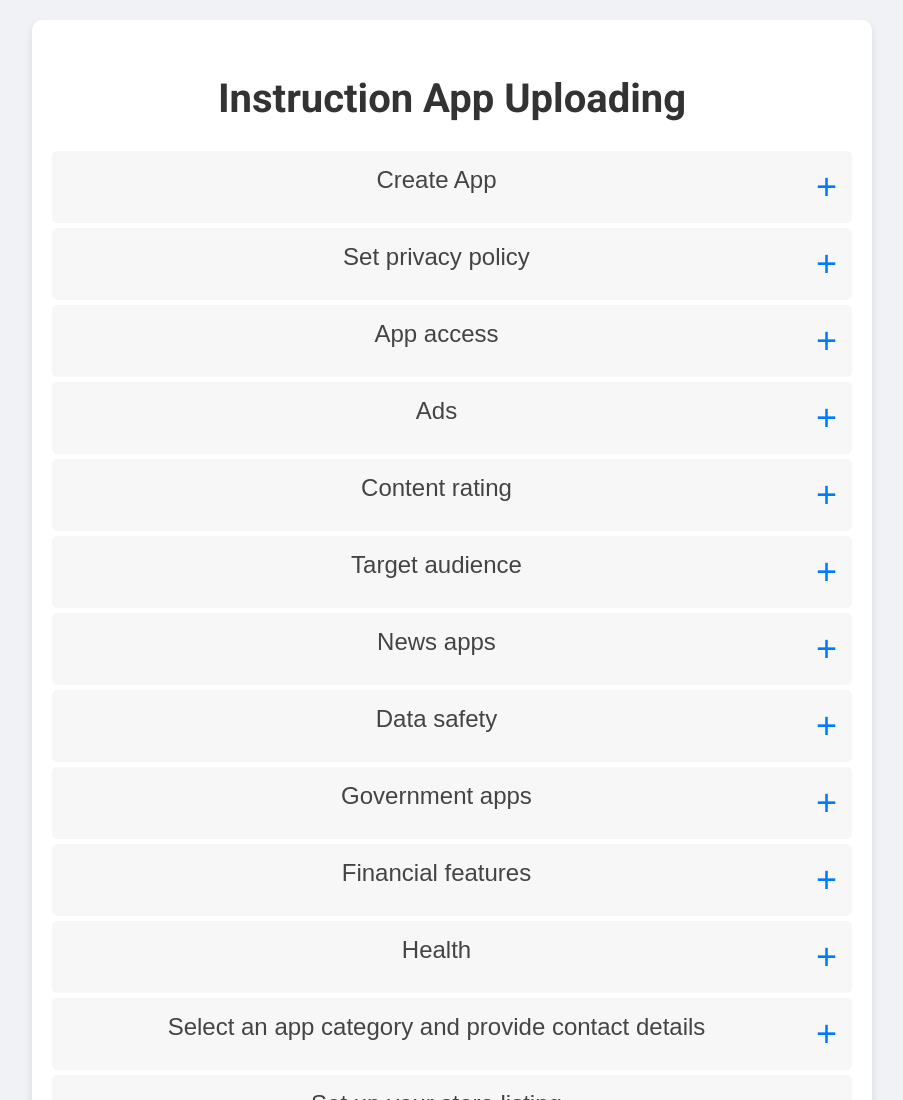
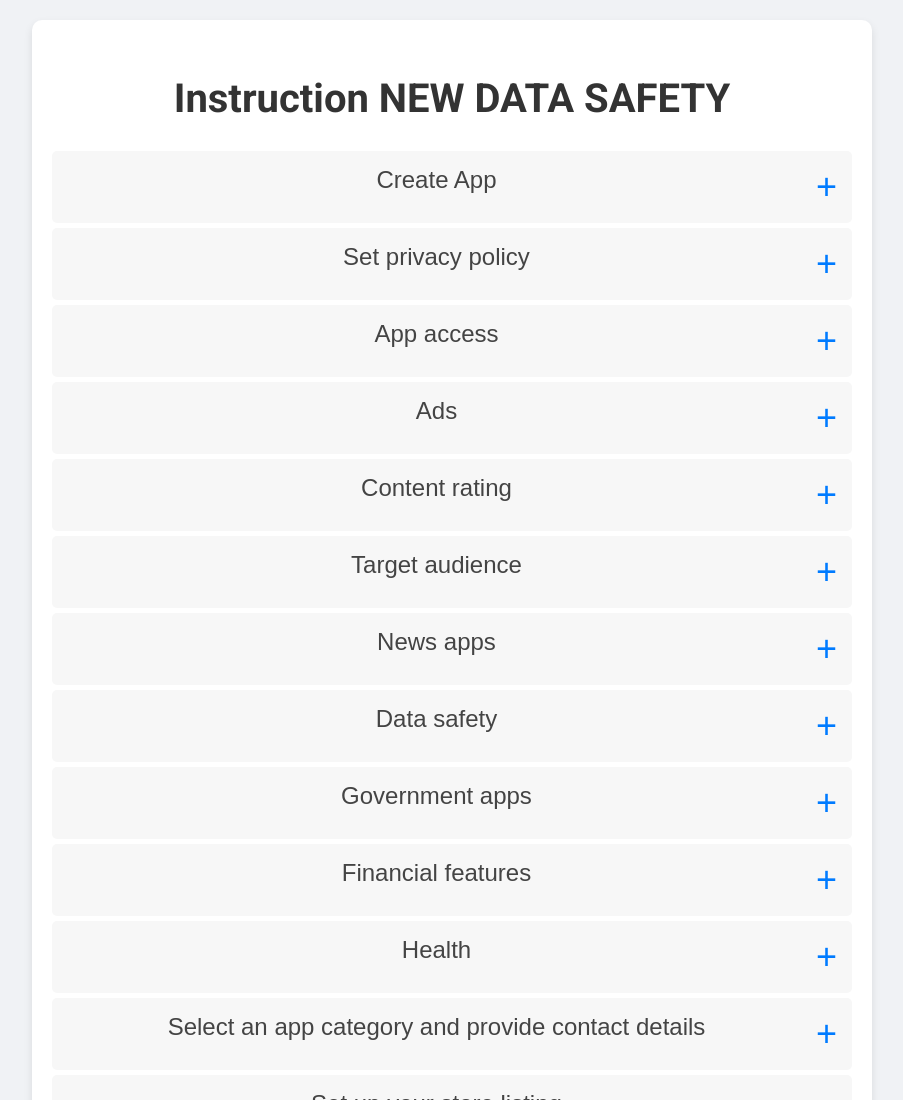
Before and after one commit to ufirstteacher/newsuperupload, a plain HTML site: page index.html in a window 1280 px wide. Shown: the top 1100 px of the page, without its empty margins (188-1091 px from the left). Drawn offline with Linux system fonts and the light colour scheme.

Commit message:
Add files via upload

```diff
--- a/index.html
+++ b/index.html
@@ -3,7 +3,7 @@
 <head>
     <meta charset="UTF-8">
     <meta name="viewport" content="width=device-width, initial-scale=1.0">
-    <title>Instruction App Uploading</title>
+    <title>Instruction NEW DATA SAFETY</title>
     <link rel="stylesheet" href="https://cdnjs.cloudflare.com/ajax/libs/font-awesome/6.0.0-beta3/css/all.min.css">
     <link href="https://fonts.googleapis.com/css2?family=Roboto:wght@400;700&display=swap" rel="stylesheet">
     <style>
@@ -91,7 +91,7 @@
 </head>
 <body>
     <div class="container">
-        <h1>Instruction App Uploading</h1>
+        <h1>Instruction NEW DATA SAFETY</h1>
 
         <button class="accordion">Create App</button>
         <div class="panel">
```
